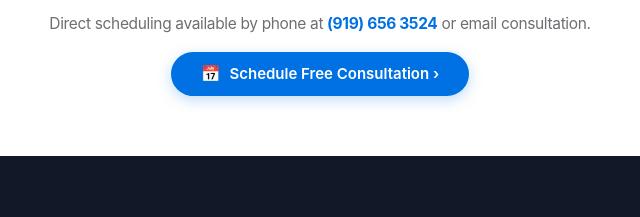
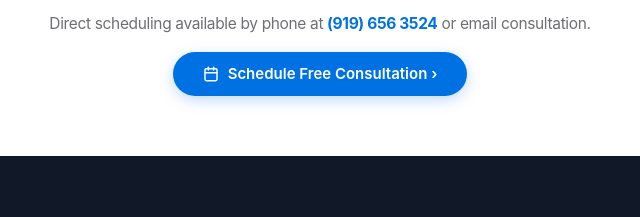
Before and after one commit to krishgowtham/MyPalUSA, a plain HTML site: page index.html in a window 1280 px wide. Shown: the part 2304-2521 px from the top of the page, 320-960 px from the left. Drawn offline with Linux system fonts and the light colour scheme.

Commit message:
Replace calendar emoji with clean SVG calendar icon in schedule consultation button

```diff
--- a/index.html
+++ b/index.html
@@ -1161,7 +1161,7 @@
       </span>
       <h4>Ready to schedule your installation?</h4>
       <p>Direct scheduling available by phone at <a href="tel:9196563524" class="phone-link">(919) 656 3524</a> or email consultation.</p>
-      <button type="button" onclick="openScheduleModal(null, event);" class="btn-pill primary" style="padding: 13px 30px; font-size: 15px;"><span class="btn-icon">📅</span><span>Schedule Free Consultation &rsaquo;</span></button>
+      <button type="button" onclick="openScheduleModal(null, event);" class="btn-pill primary" style="padding: 13px 30px; font-size: 15px;"><svg width="16" height="16" viewBox="0 0 24 24" fill="none" stroke="currentColor" stroke-width="2.2" stroke-linecap="round" stroke-linejoin="round" style="flex-shrink: 0;"><rect x="3" y="4" width="18" height="18" rx="2" ry="2"></rect><line x1="16" y1="2" x2="16" y2="6"></line><line x1="8" y1="2" x2="8" y2="6"></line><line x1="3" y1="10" x2="21" y2="10"></line></svg><span>Schedule Free Consultation &rsaquo;</span></button>
     </div>
   </section>
 
```
